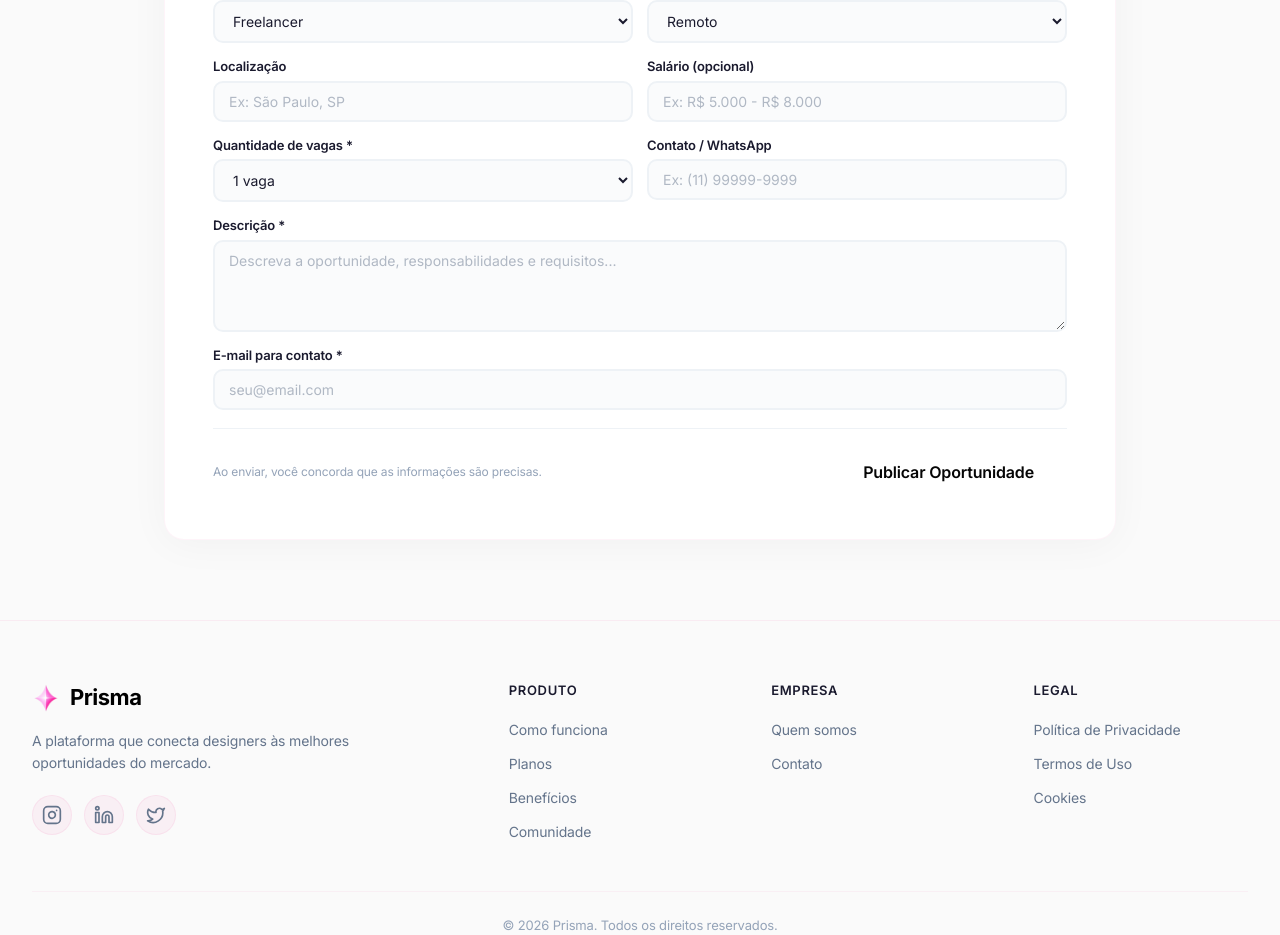
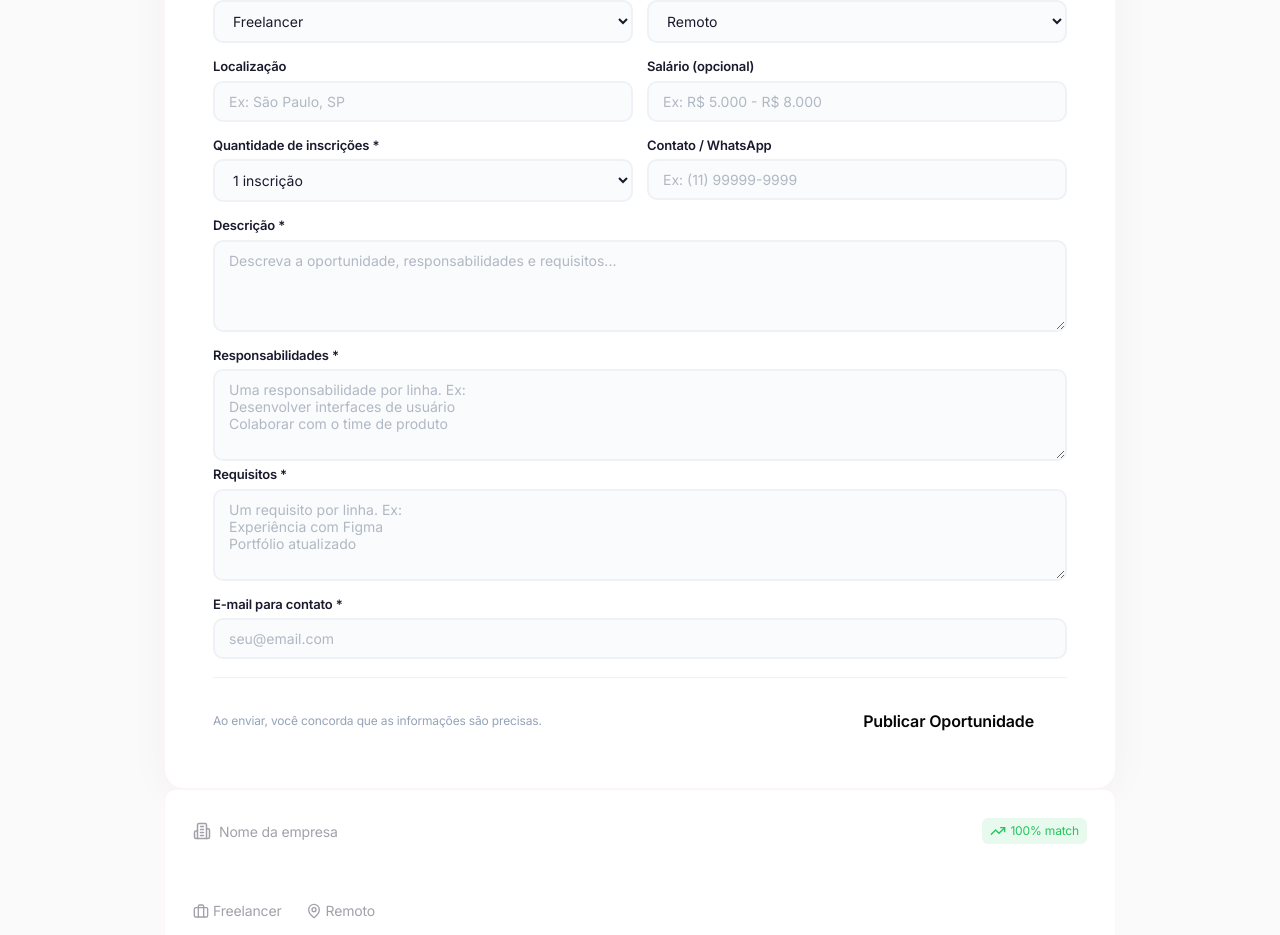
Before and after one commit to Isaiasdasilvaferreira/prisma-frontend, a React (Vite) app: page /enviar-oportunidade in a window 1280 px wide. Shown: the part 340-1275 px from the top of the page. Built offline with nearby package versions, Linux system fonts and the light colour scheme; no server answers.

Commit message:
Update SubmitOpportunity.tsx

```diff
--- a/src/pages/SubmitOpportunity/SubmitOpportunity.tsx
+++ b/src/pages/SubmitOpportunity/SubmitOpportunity.tsx
@@ -1,45 +1,91 @@
-import React, { useState } from 'react';
-import { Link, useNavigate } from 'react-router-dom';
-import { Navbar } from '../../components/Navbar/Navbar';
-import { Footer } from '../../components/Footer/Footer';
-import { Button } from '../../components/Button/Button';
+import React, { useState } from "react";
+import { OpportunityCard } from "../../components/OpportunityCard/OpportunityCard";
+import { Link, useNavigate } from "react-router-dom";
+import { Navbar } from "../../components/Navbar/Navbar";
+import { Footer } from "../../components/Footer/Footer";
+import { Button } from "../../components/Button/Button";
 import {
-  ArrowLeft, CheckCircle, Briefcase, MapPin, DollarSign, Mail, Building2, Users
-} from 'lucide-react';
-import './SubmitOpportunity.css';
+  ArrowLeft,
+  CheckCircle,
+  Briefcase,
+  MapPin,
+  DollarSign,
+  Mail,
+  Building2,
+  Users,
+} from "lucide-react";
+import "./SubmitOpportunity.css";
 
 export function SubmitOpportunity() {
   const navigate = useNavigate();
   const [formData, setFormData] = useState({
-    titulo: '',
-    empresa: '',
-    tipo: 'freelancer',
-    modalidade: 'remoto',
-    descricao: '',
-    localizacao: '',
-    salario: '',
-    quantidade: '1',
-    email: '',
-    contato: '',
+    titulo: "",
+    empresa: "",
+    tipo: "freelancer",
+    modalidade: "remoto",
+    descricao: "",
+    responsabilidades: "",
+    requisitos: "",
+    localizacao: "",
+    salario: "",
+    quantidade: "1",
+    email: "",
+    contato: "",
   });
 
   const [isSubmitting, setIsSubmitting] = useState(false);
   const [showSuccess, setShowSuccess] = useState(false);
 
-  const handleChange = (e: React.ChangeEvent<HTMLInputElement | HTMLTextAreaElement | HTMLSelectElement>) => {
+  const handleChange = (
+    e: React.ChangeEvent<
+      HTMLInputElement | HTMLTextAreaElement | HTMLSelectElement
+    >,
+  ) => {
     const { name, value } = e.target;
-    setFormData(prev => ({ ...prev, [name]: value }));
+    setFormData((prev) => ({ ...prev, [name]: value }));
   };
 
   const handleSubmit = async (e: React.FormEvent) => {
     e.preventDefault();
     setIsSubmitting(true);
-    await new Promise(resolve => setTimeout(resolve, 1500));
+    await new Promise((resolve) => setTimeout(resolve, 1500));
     setIsSubmitting(false);
     setShowSuccess(true);
     setTimeout(() => {
-      navigate('/');
+      navigate("/");
     }, 3000);
+  };
+
+  const previewOpportunity = {
+    id: "preview",
+    company: formData.empresa || "Nome da empresa",
+    title: formData.titulo || "Título da oportunidade",
+    service:
+      formData.tipo === "vaga"
+        ? "Vaga de Emprego"
+        : formData.tipo === "projeto"
+          ? "Projeto"
+          : "Freelancer",
+    compatibility: 100,
+    location:
+      formData.modalidade === "remoto"
+        ? "Remoto"
+        : formData.localizacao || "Localização",
+  };
+
+  const previewModalData = {
+    company: formData.empresa,
+    title: formData.titulo,
+    type: formData.tipo,
+    modality: formData.modalidade,
+    description: formData.descricao,
+    responsibilities: formData.responsabilidades,
+    requirements: formData.requisitos,
+    location: formData.localizacao,
+    salary: formData.salario,
+    vacancies: formData.quantidade,
+    email: formData.email,
+    contact: formData.contato,
   };
 
   if (showSuccess) {
@@ -52,10 +98,15 @@ export function SubmitOpportunity() {
               <CheckCircle size={64} />
             </div>
             <h2>Oportunidade enviada!</h2>
-            <p>Sua oportunidade foi publicada e já está visível para nossa comunidade.</p>
+            <p>
+              Sua oportunidade foi publicada e já está visível para nossa
+              comunidade.
+            </p>
             <div className="success-actions">
               <Link to="/">
-                <Button variant="outline" size="lg">Voltar para home</Button>
+                <Button variant="outline" size="lg">
+                  Voltar para home
+                </Button>
               </Link>
               <Link to="/enviar-oportunidade">
                 <Button size="lg">Enviar outra</Button>
@@ -73,6 +124,7 @@ export function SubmitOpportunity() {
       <Navbar />
 
       <div className="submit-container">
+        <div className="submit-layout">
           <div className="submit-card">
             <Link to="/" className="back-link">
               <ArrowLeft size={18} />
@@ -117,7 +169,12 @@ export function SubmitOpportunity() {
               <div className="form-row">
                 <div className="form-group">
                   <label>Tipo *</label>
-                <select name="tipo" value={formData.tipo} onChange={handleChange} required>
+                  <select
+                    name="tipo"
+                    value={formData.tipo}
+                    onChange={handleChange}
+                    required
+                  >
                     <option value="freelancer">Freelancer</option>
                     <option value="vaga">Vaga de Emprego</option>
                     <option value="projeto">Projeto</option>
@@ -126,7 +183,12 @@ export function SubmitOpportunity() {
 
                 <div className="form-group">
                   <label>Modalidade *</label>
-                <select name="modalidade" value={formData.modalidade} onChange={handleChange} required>
+                  <select
+                    name="modalidade"
+                    value={formData.modalidade}
+                    onChange={handleChange}
+                    required
+                  >
                     <option value="remoto">Remoto</option>
                     <option value="presencial">Presencial</option>
                     <option value="hibrido">Híbrido</option>
@@ -160,18 +222,24 @@ export function SubmitOpportunity() {
 
               <div className="form-row">
                 <div className="form-group">
-                <label>Quantidade de vagas *</label>
-                <select name="quantidade" value={formData.quantidade} onChange={handleChange} required>
-                  <option value="1">1 vaga</option>
-                  <option value="2">2 vagas</option>
-                  <option value="3">3 vagas</option>
-                  <option value="4">4 vagas</option>
-                  <option value="5">5 vagas</option>
-                  <option value="6">6 vagas</option>
-                  <option value="7">7 vagas</option>
-                  <option value="8">8 vagas</option>
-                  <option value="9">9 vagas</option>
-                  <option value="10">10+ vagas</option>
+                  <label>Quantidade de inscrições *</label>
+                  <select
+                    name="quantidade"
+                    value={formData.quantidade}
+                    onChange={handleChange}
+                    required
+                  >
+                    <option value="1">1 inscrição</option>
+                    <option value="10">10 inscrições</option>
+                    <option value="20">20 inscrições</option>
+                    <option value="30">30 inscrições</option>
+                    <option value="40">40 inscrições</option>
+                    <option value="50">50 inscrições</option>
+                    <option value="60">60 inscrições</option>
+                    <option value="70">70 inscrições</option>
+                    <option value="80">80 inscrições</option>
+                    <option value="90">90 inscrições</option>
+                    <option value="100">100 inscrições</option>
                   </select>
                 </div>
 
@@ -200,6 +268,36 @@ export function SubmitOpportunity() {
               </div>
 
               <div className="form-group">
+                <div className="form-group">
+                  <label>Responsabilidades *</label>
+                  <textarea
+                    name="responsabilidades"
+                    value={formData.responsabilidades}
+                    onChange={handleChange}
+                    placeholder={
+                      "Uma responsabilidade por linha. Ex:\nDesenvolver interfaces de usuário\nColaborar com o time de produto"
+                    }
+                    rows={4}
+                    required
+                  />
+                </div>
+
+                <div className="form-group">
+                  <label>Requisitos *</label>
+                  <textarea
+                    name="requisitos"
+                    value={formData.requisitos}
+                    onChange={handleChange}
+                    placeholder={
+                      "Um requisito por linha. Ex:\nExperiência com Figma\nPortfólio atualizado"
+                    }
+                    rows={4}
+                    required
+                  />
+                </div>
+              </div>
+
+              <div className="form-group">
                 <label>E-mail para contato *</label>
                 <input
                   type="email"
@@ -212,12 +310,23 @@ export function SubmitOpportunity() {
               </div>
 
               <div className="form-footer">
-              <p className="form-disclaimer">Ao enviar, você concorda que as informações são precisas.</p>
+                <p className="form-disclaimer">
+                  Ao enviar, você concorda que as informações são precisas.
+                </p>
                 <Button type="submit" size="lg" disabled={isSubmitting}>
-                {isSubmitting ? 'Enviando...' : 'Publicar Oportunidade'}
+                  {isSubmitting ? "Enviando..." : "Publicar Oportunidade"}
                 </Button>
               </div>
             </form>
+          </div>
+
+          <aside className="submit-preview">
+            <OpportunityCard
+              opportunity={previewOpportunity}
+              preview
+              previewData={previewModalData}
+            />
+          </aside>
         </div>
       </div>
 
```
Lines whose indentation alone changed are shown as unchanged.
